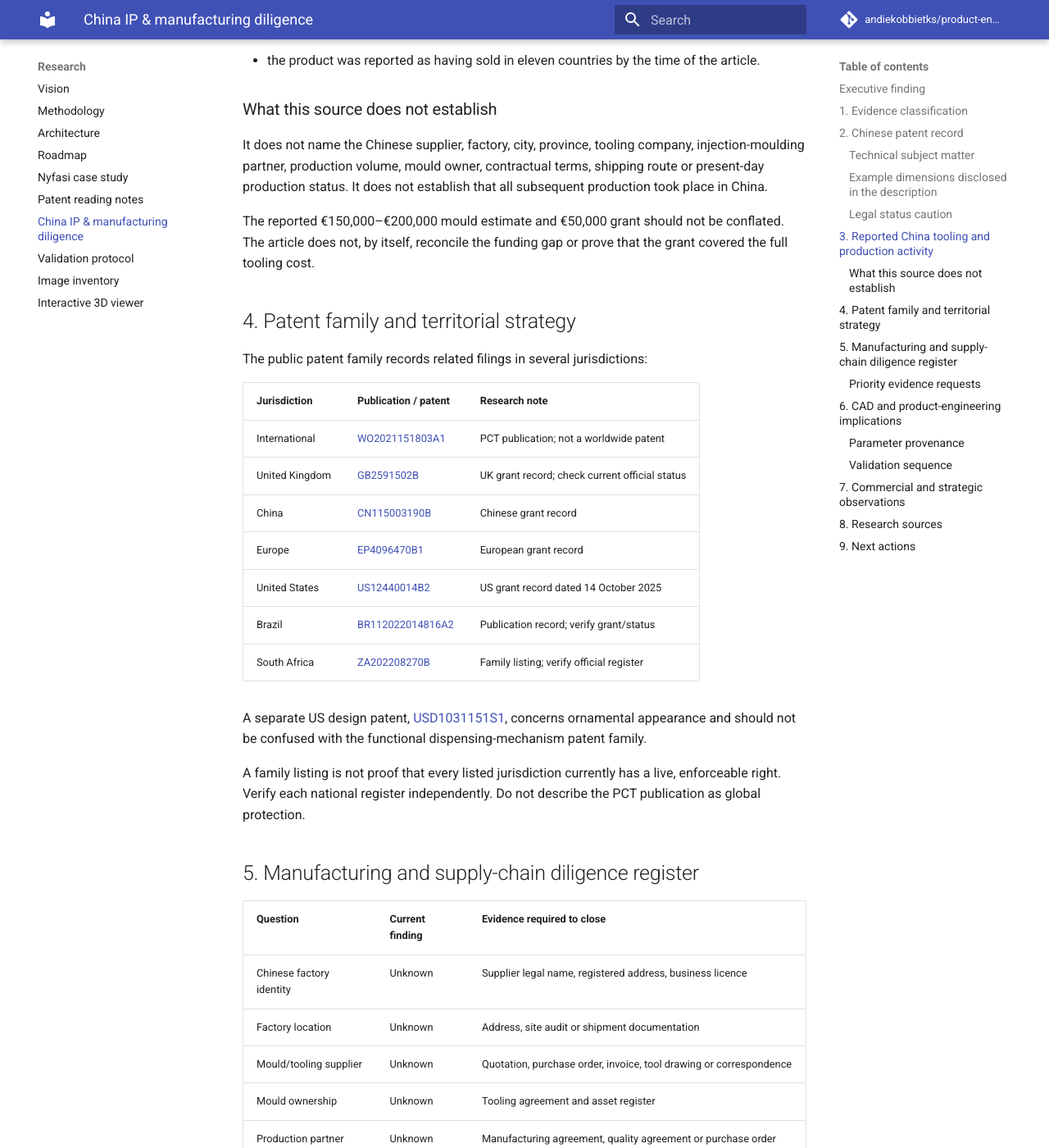
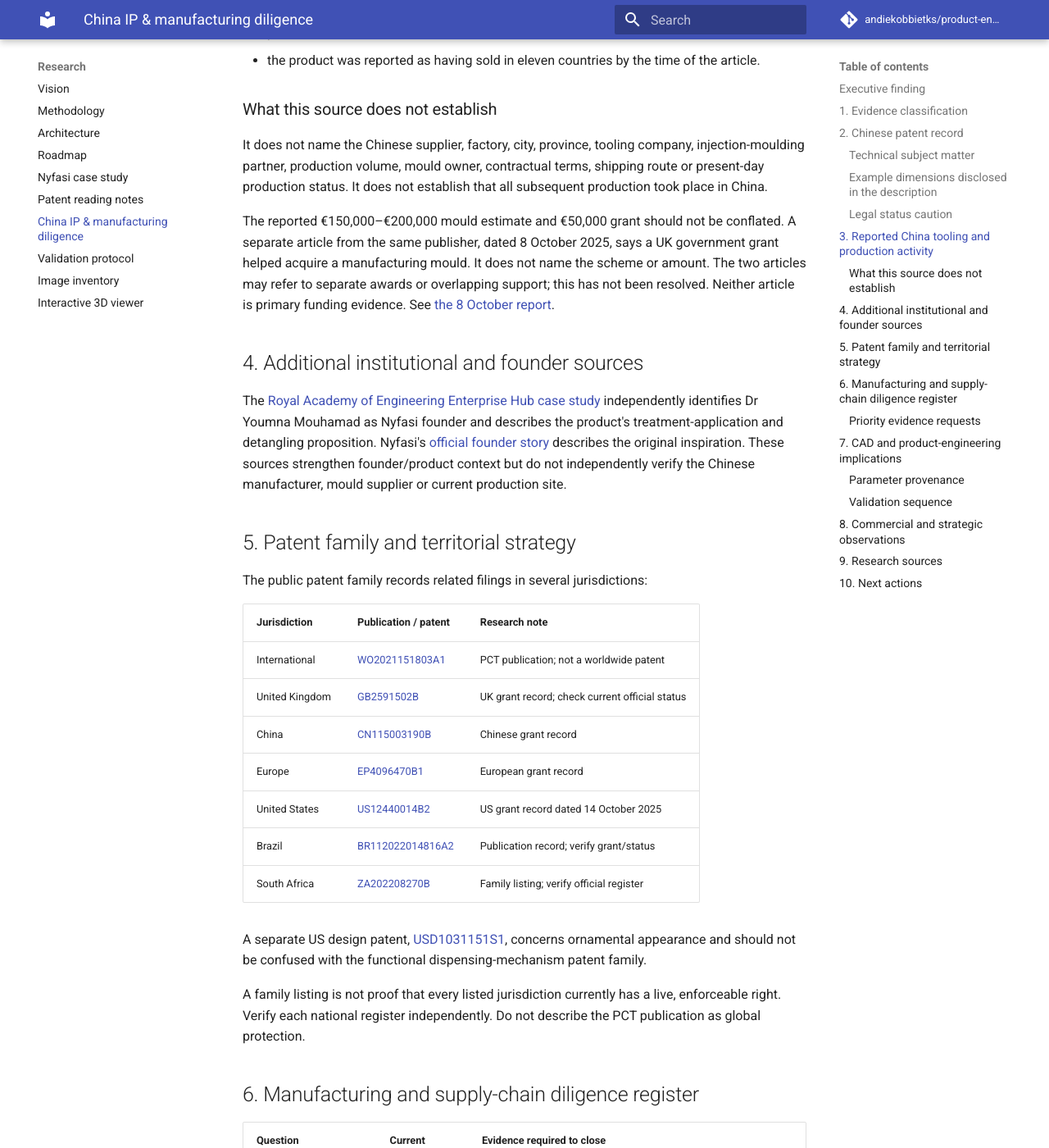
Before and after one commit to andiekobbietks/product-engineering-lab, an MkDocs documentation site: the page built from docs/experiments/nyfasi-china-due-diligence.md, in a window 1280 px wide and 1400 px high, scrolled down 3806 px. Shown: the whole window at 82% size. Built offline with MkDocs 1.6.1 and Material for MkDocs 9.7.7, drawn with Linux system fonts in a browser that asks for light colours; comment, search, counter and statistics services are not loaded; some of the changed text lies outside the part shown.

Commit message:
Reconcile reported mould funding and add institutional corroboration

```diff
--- a/docs/experiments/nyfasi-china-due-diligence.md
+++ b/docs/experiments/nyfasi-china-due-diligence.md
@@ -87,9 +87,13 @@ The article reports that:
 
 It does not name the Chinese supplier, factory, city, province, tooling company, injection-moulding partner, production volume, mould owner, contractual terms, shipping route or present-day production status. It does not establish that all subsequent production took place in China.
 
-The reported €150,000–€200,000 mould estimate and €50,000 grant should not be conflated. The article does not, by itself, reconcile the funding gap or prove that the grant covered the full tooling cost.
+The reported €150,000–€200,000 mould estimate and €50,000 grant should not be conflated. A separate article from the same publisher, dated 8 October 2025, says a UK government grant helped acquire a manufacturing mould. It does not name the scheme or amount. The two articles may refer to separate awards or overlapping support; this has not been resolved. Neither article is primary funding evidence. See [the 8 October report](https://lejournaldemayotte.yt/2025/10/08/une-invention-mahoraise-presentee-lors-de-levenement-the-colors/).
 
-## 4. Patent family and territorial strategy
+## 4. Additional institutional and founder sources
+
+The [Royal Academy of Engineering Enterprise Hub case study](https://enterprisehub.raeng.org.uk/about-us/enterprise-hub-10th-anniversary/hub-10-case-study-dr-youmna-mouhamad) independently identifies Dr Youmna Mouhamad as Nyfasi founder and describes the product's treatment-application and detangling proposition. Nyfasi's [official founder story](https://nyfasi.com/pages/about-us) describes the original inspiration. These sources strengthen founder/product context but do not independently verify the Chinese manufacturer, mould supplier or current production site.
+
+## 5. Patent family and territorial strategy
 
 The public patent family records related filings in several jurisdictions:
 
@@ -107,7 +111,7 @@ A separate US design patent, [USD1031151S1](https://patents.google.com/patent/US
 
 A family listing is not proof that every listed jurisdiction currently has a live, enforceable right. Verify each national register independently. Do not describe the PCT publication as global protection.
 
-## 5. Manufacturing and supply-chain diligence register
+## 6. Manufacturing and supply-chain diligence register
 
 | Question | Current finding | Evidence required to close |
 |---|---|---|
@@ -174,7 +178,7 @@ Do not use patent example dimensions as though they were verified production dim
 
 The existing Sand3D experiment should continue to treat Sand3D as an independent third-party project. Use documented adapters, pin the tested version, preserve notices and record API/runtime compatibility. A generated mesh is not validated engineering CAD.
 
-## 7. Commercial and strategic observations
+## 8. Commercial and strategic observations
 
 The reported China tooling step is strategically significant because it suggests the venture moved beyond prototype design into capital-intensive industrialisation. The mould is a potentially critical asset: ownership, access, maintenance, portability and supplier exclusivity could materially affect manufacturing resilience and bargaining power.
 
@@ -205,7 +209,7 @@ Potential diligence themes:
 11. [Nyfasi — official website](https://nyfasi.com/)
 12. [CNIPA — patent search/service portal](https://cponline.cnipa.gov.cn/)
 
-## 9. Next actions
+## 10. Next actions
 
 - [ ] Capture the official CNIPA bibliographic and legal-event record.
 - [ ] Confirm the original Chinese applicant name and assignment chain to Myana Naturals Limited.
```
Also changed, not shown: other parts of docs/experiments/nyfasi-china-due-diligence.md (+2 -2 lines).
